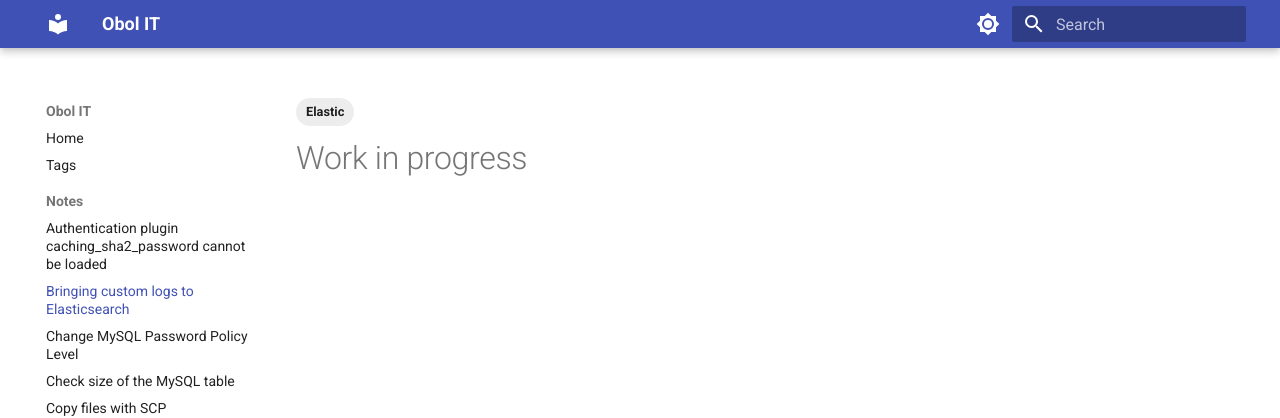
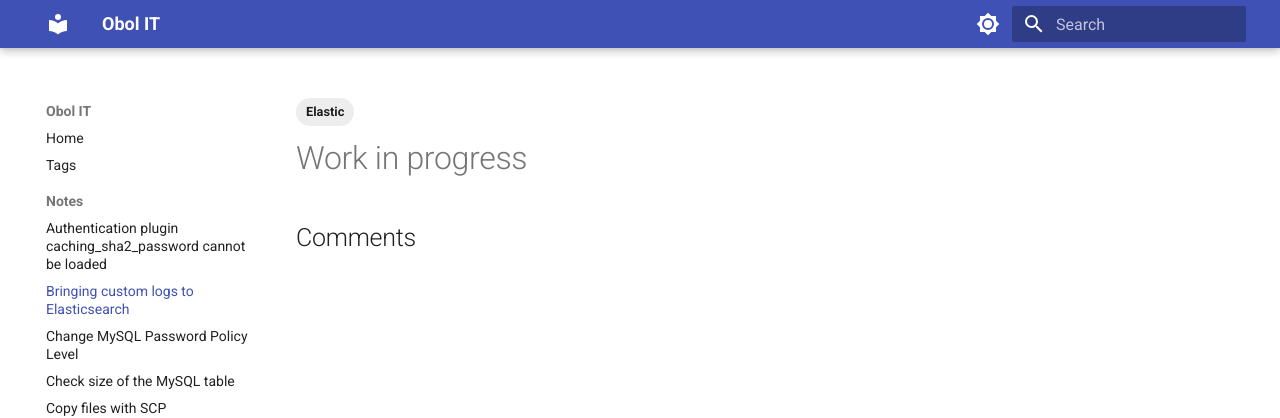
Before and after one commit to obol89/obol89.github.io, an MkDocs documentation site: the page built from docs/posts/custom_logs_elastic.md, in a window 1280 px wide. Shown: the top 418 px of the page. Built offline with MkDocs 1.6.1 and Material for MkDocs 9.7.7, drawn with Linux system fonts in a browser that asks for light colours; comment, search, counter and statistics services are not loaded.

```diff
--- a/mkdocs.yml
+++ b/mkdocs.yml
@@ -27,6 +27,7 @@ nav:
     - Use two network gateways with CentOS: posts/two_gateways_centos.md
 theme:
   name: material
+  custom_dir: overrides
   features:
     - navigation.sections
     - navigation.top
--- /dev/null
+++ b/overrides/partials/comments.html
@@ -0,0 +1,38 @@
+{% if page.meta.comments %}
+<h2 id="__comments">{{ lang.t("meta.comments") }}</h2>
+<!-- Insert generated snippet here -->
+<script src="https://giscus.app/client.js" data-repo="obol89/obol89.github.io" data-repo-id="R_kgDOImKHDg"
+    data-category="General" data-category-id="DIC_kwDOImKHDs4CXlJC" data-mapping="pathname" data-strict="0"
+    data-reactions-enabled="1" data-emit-metadata="0" data-input-position="bottom" data-theme="dark_dimmed"
+    data-lang="en" crossorigin="anonymous" async>
+    </script>
+<!-- Synchronize Giscus theme with palette -->
+<script>
+    var giscus = document.querySelector("script[src*=giscus]")
+
+    /* Set palette on initial load */
+    var palette = __md_get("__palette")
+    if (palette && typeof palette.color === "object") {
+        var theme = palette.color.scheme === "slate" ? "dark" : "light"
+        giscus.setAttribute("data-theme", theme)
+    }
+
+    /* Register event handlers after documented loaded */
+    document.addEventListener("DOMContentLoaded", function () {
+        var ref = document.querySelector("[data-md-component=palette]")
+        ref.addEventListener("change", function () {
+            var palette = __md_get("__palette")
+            if (palette && typeof palette.color === "object") {
+                var theme = palette.color.scheme === "slate" ? "dark" : "light"
+
+                /* Instruct Giscus to change theme */
+                var frame = document.querySelector(".giscus-frame")
+                frame.contentWindow.postMessage(
+                    { giscus: { setConfig: { theme } } },
+                    "https://giscus.app"
+                )
+            }
+        })
+    })
+</script>
+{% endif %}
```
Also changed, not shown: docs/posts/custom_logs_elastic.md (+1 -0 lines).
